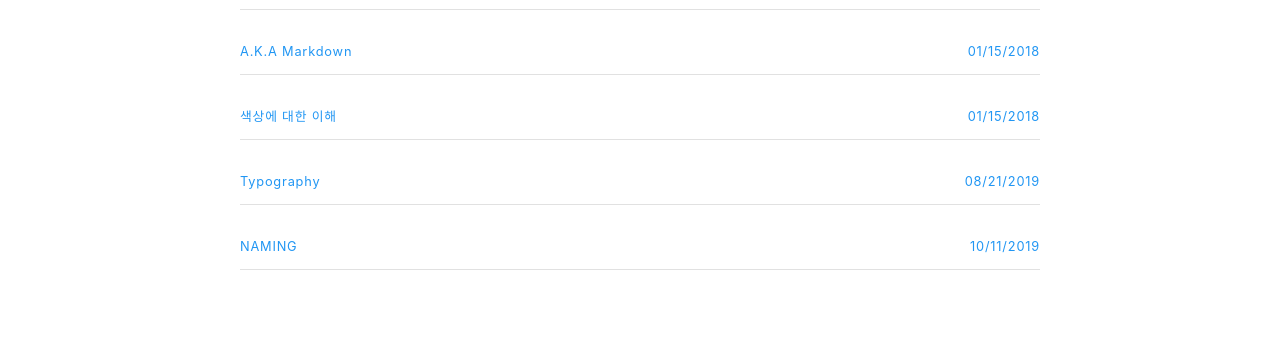
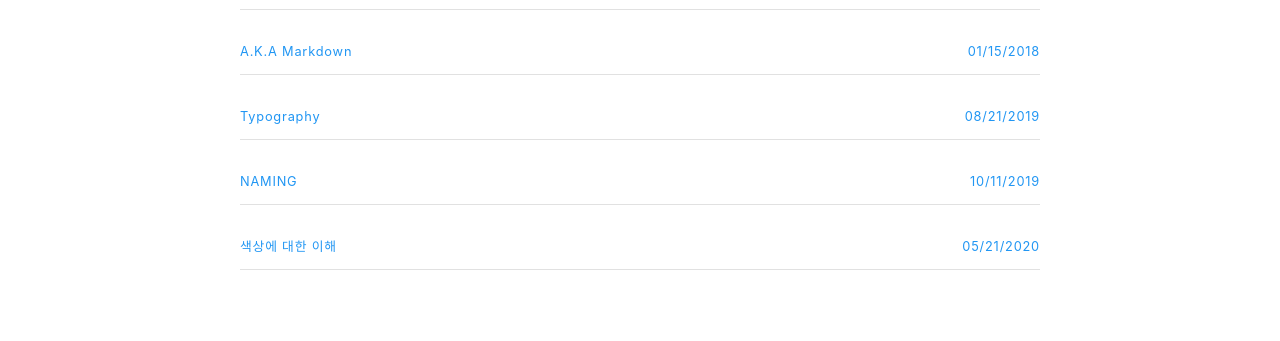
Before and after one commit to crazyjamy/crazyjamy.github.io, a Jekyll site: the page built from tags.html, in a window 1280 px wide and 1314 px high. Shown: the part 346-687 px from the top of the window. Built offline with Jekyll 4.4.1, drawn with Linux system fonts in a browser that asks for light colours.

Commit message:
Update 2020-05-21-color.md

```diff
--- a/_posts/2020-05-21-color.md
+++ b/_posts/2020-05-21-color.md
@@ -1,7 +1,7 @@
 ---
 layout: post
 title: "색상에 대한 이해"
-date: 2018-01-15 19:00:00
+date: 2020-05-21 19:00:00
 image: 'https://user-images.githubusercontent.com/29529125/34928119-c27999f2-f9fe-11e7-8294-b0dedb0e29e2.jpg'
 description: 색상에 대한 이해
 category: '배움'
```
